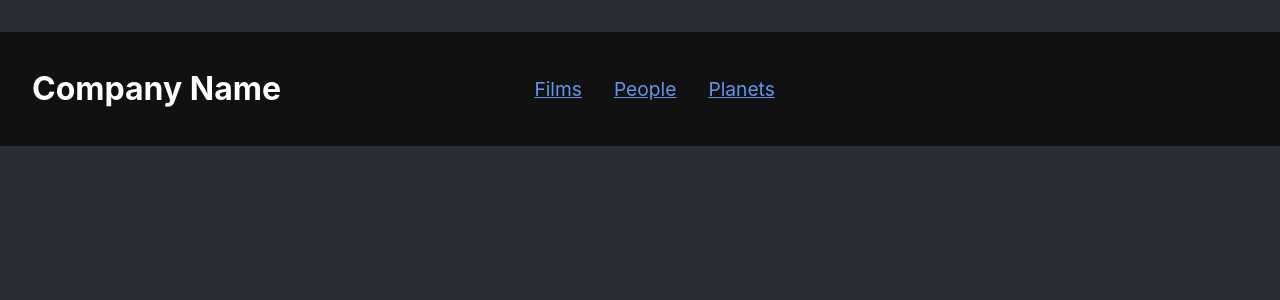
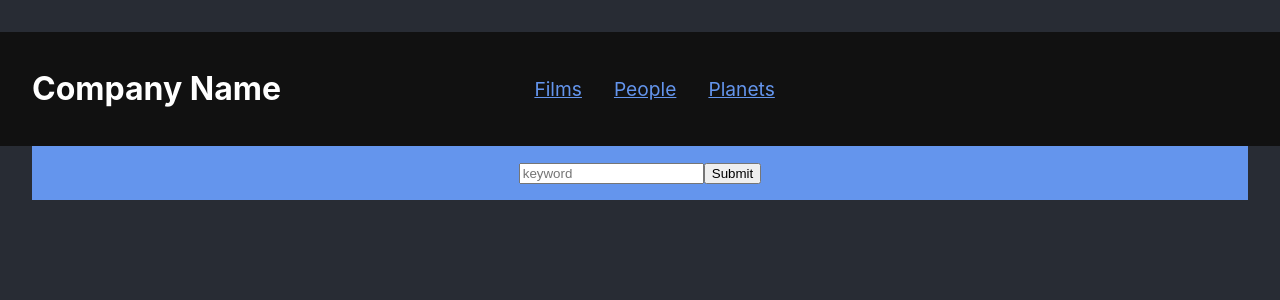
Before and after one commit to PraminBudhathoki/my-app, a React (Create React App) app: page / in a window 1280 px wide. Shown: the top 300 px of the page. Built offline with nearby package versions, Linux system fonts and the light colour scheme.

Commit message:
Episode-5 finished

```diff
--- a/src/component/App/App.js
+++ b/src/component/App/App.js
@@ -1,10 +1,17 @@
 import "./App.css";
 import Header from "../Header/Header";
+import SearchBar from "../Searchbar/Searchbar";
 export default function App() {
   const Name = "Company Name";
+  // function myfunc(event) {
+  //   console.log(event.target);
+  // }
+  //onClick={myfunc}--> use it in div tag
+
   return (
     <div className="App">
       <Header company={Name} />
+      <SearchBar />
     </div>
   );
 }
--- a/src/component/Searchbar/Searchbar.js
+++ b/src/component/Searchbar/Searchbar.js
@@ -0,0 +1,40 @@
+import "./searchbar.css";
+
+export default function SearchBar(props) {
+  function submitted(event) {
+    event.preventDefault();
+    console.log("submitted");
+  }
+  function focused(event) {
+    console.log("Focused");
+  }
+  function changed(event) {
+    console.log("oninput", event.target.value);
+  }
+  function clicked(event) {
+    // event.preventDefault();
+    console.log("Clicked");
+  }
+  return (
+    <section className="searchBar">
+      <form onSubmit={submitted}>
+        <input
+          type="text"
+          name="keyword"
+          className="searchtext"
+          placeholder="keyword"
+          onFocus={focused}
+          onInput={(event) => changed(event)}
+        />
+        <button
+          type="submit"
+          className="searchBtn"
+          name="searchBtn"
+          onClick={clicked}
+        >
+          Submit
+        </button>
+      </form>
+    </section>
+  );
+}
--- a/src/component/Searchbar/searchbar.css
+++ b/src/component/Searchbar/searchbar.css
@@ -0,0 +1,9 @@
+.searchBar {
+  background-color: cornflowerblue;
+  font-size: 1rem;
+  display: flex;
+  flex-direction: row;
+  justify-content: center;
+  align-items: center;
+  padding: 1rem;
+}
```
